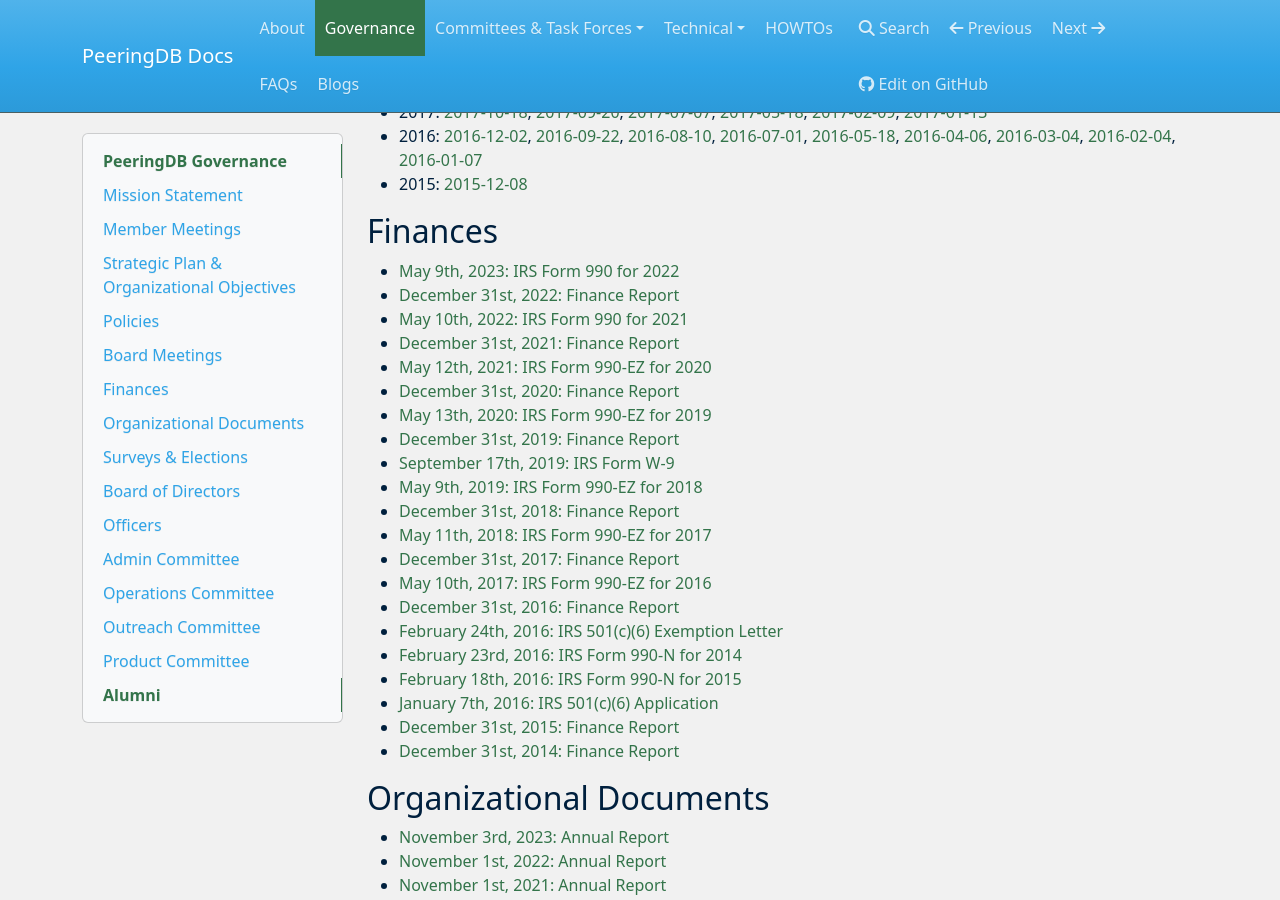
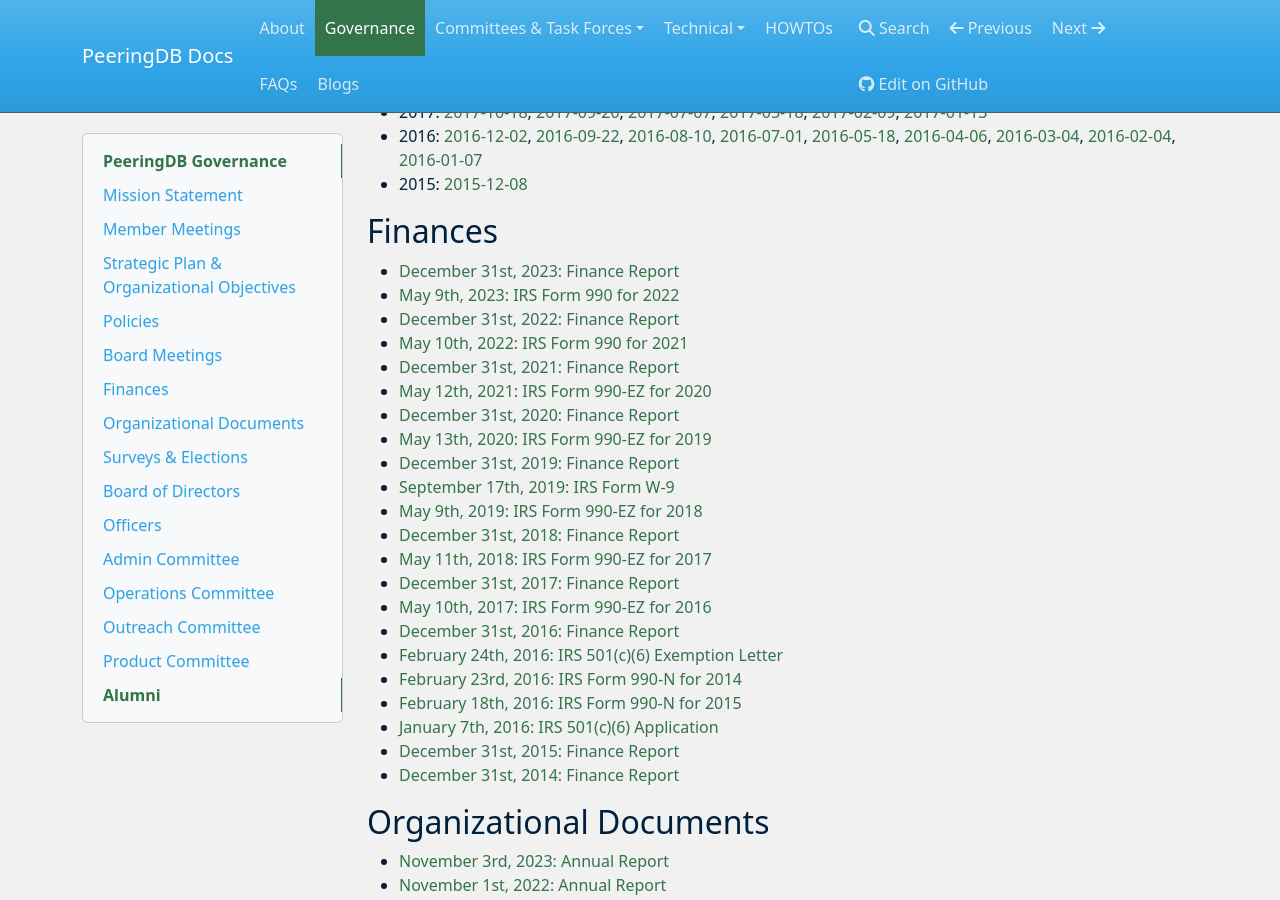
Before and after one commit to peeringdb/docs, an MkDocs documentation site: the page built from docs/gov.md, in a window 1280 px wide and 900 px high, scrolled down 987 px. Built offline with MkDocs 1.6.1, drawn with Linux system fonts in a browser that asks for light colours; nearby versions of some CDN libraries.

Commit message:
End of year finance report to the web.

```diff
--- a/docs/gov.md
+++ b/docs/gov.md
@@ -45,6 +45,7 @@
 
 ## Finances
 
+- [December 31st, 2023: Finance Report](gov/finances/2023-12-31_PeeringDB_Finances.pdf)
 - [May 9th, 2023: IRS Form 990 for 2022](gov/finances/2023-05-09_2022_Form_990.pdf)
 - [December 31st, 2022: Finance Report](gov/finances/2022-12-31_PeeringDB_Finances.pdf)
 - [May 10th, 2022: IRS Form 990 for 2021](gov/finances/2022-05-10_2021_Form_990.pdf)
```
Also changed, not shown: 1 other file.
